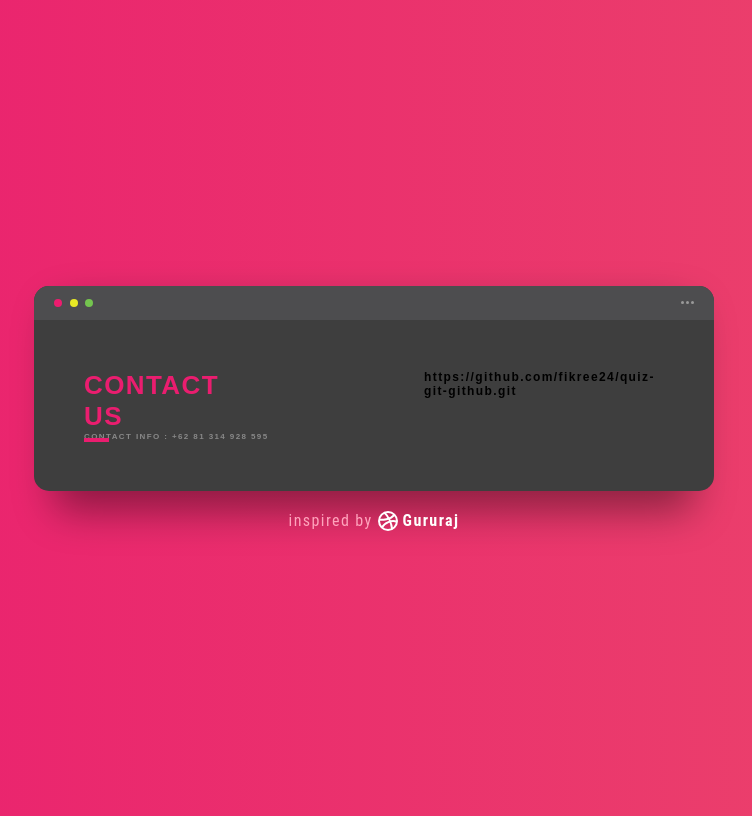
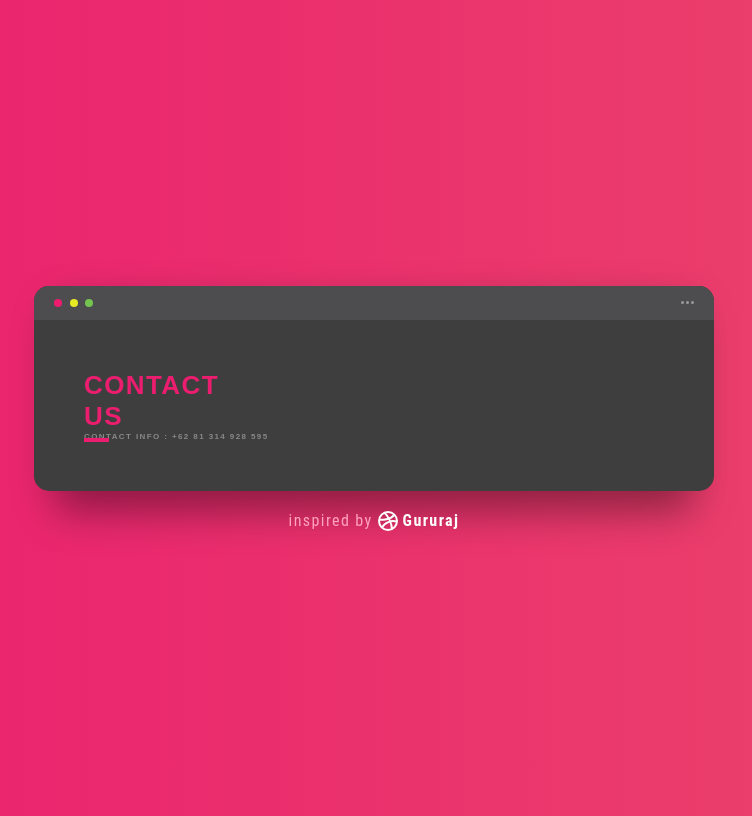
Before and after one commit to fikree24/quiz-git-github, a plain HTML site: page index.html in a window 1280 px wide. Shown: the whole page, without its empty margins (266-1018 px from the left). Drawn offline with Linux system fonts and the light colour scheme.

Commit message:
Update index.html

```diff
--- a/index.html
+++ b/index.html
@@ -268,7 +268,7 @@
                 <div class="app-contact">CONTACT INFO : +62 81 314 928 595</div>
               </div>
               <div class="screen-body-item">
-                  https://github.com/fikree24/quiz-git-github.git
+
               </div>
             </div>
           </div>
```
